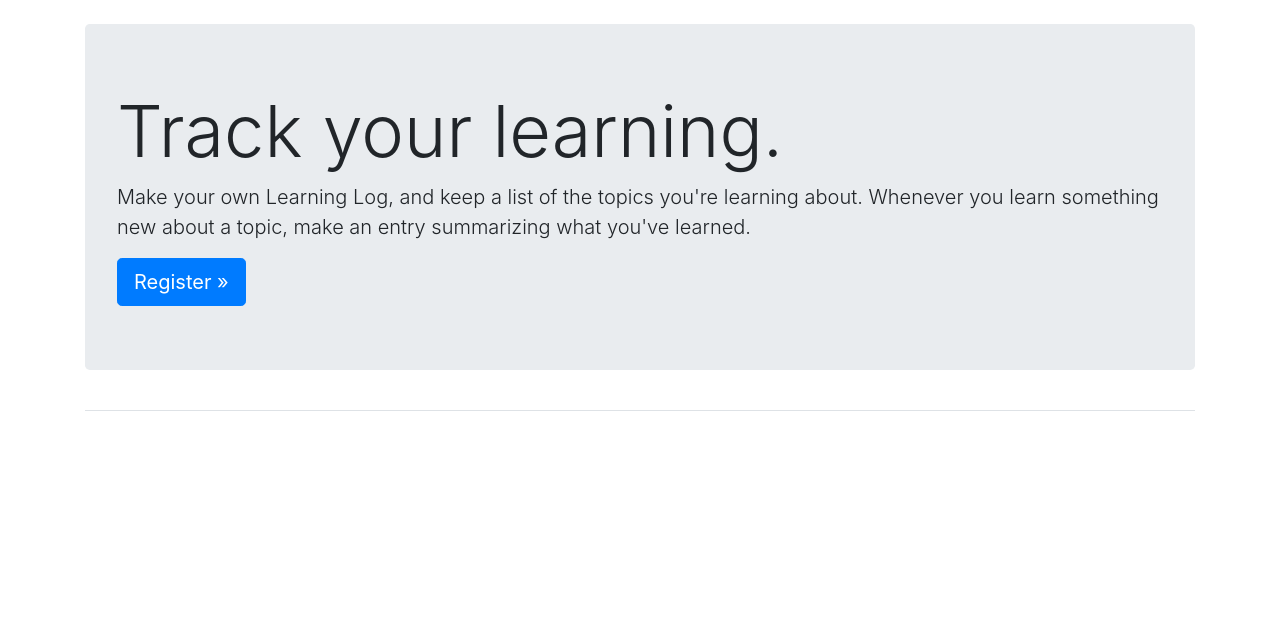
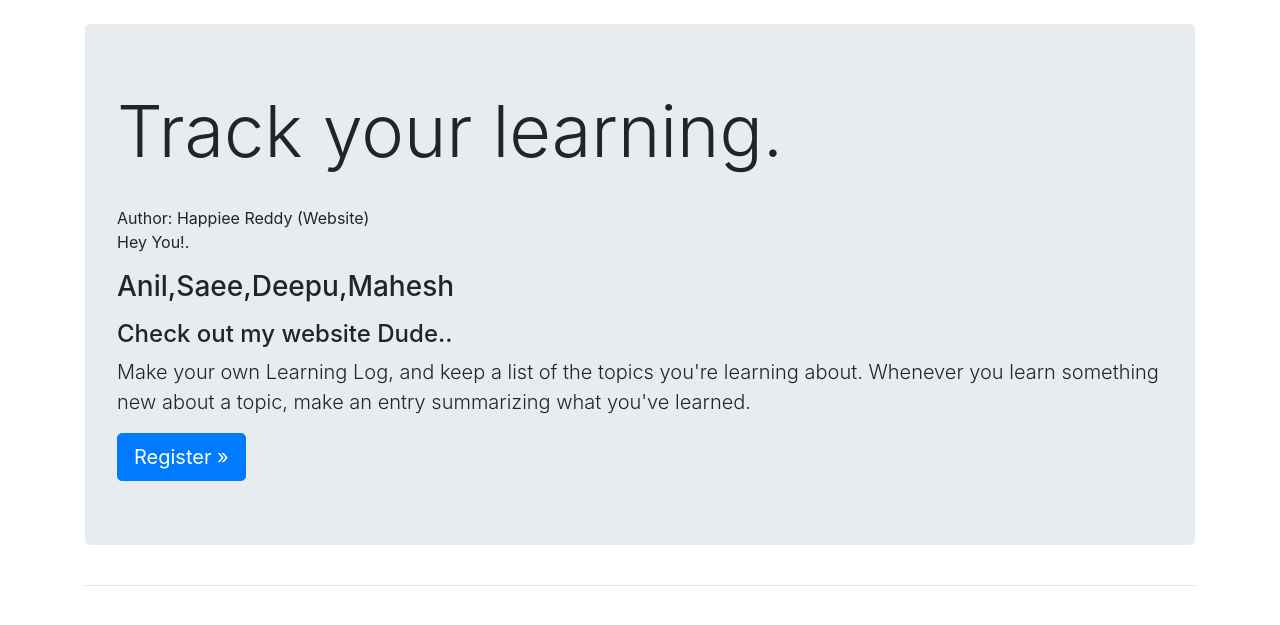
Before and after one commit to s4santa/san, a Django app: page / in a window 1280 px wide. Shown: the part 58-683 px from the top of the page. Run offline with Django 4.2, Linux system fonts and the light colour scheme; parts of the project's set-up code (start-up, migrations or seed data) failed here and were passed over; some libraries are stand-ins or nearby versions.

Commit message:
Update index.html

```diff
--- a/learning_logs/templates/learning_logs/index.html
+++ b/learning_logs/templates/learning_logs/index.html
@@ -3,6 +3,12 @@
 {% block page_header %}
 <div class="jumbotron">
     <h1 class="display-3">Track your learning.</h1>
+    <br>
+    Author: Happiee Reddy (Website)
+
+    <p> Hey You!.
+        <br> <h3>Anil,Saee,Deepu,Mahesh </h3> <p>
+        <h4>Check out my website Dude..</h4>
 
     <p class="lead">Make your own Learning Log, and keep a list of the
         topics you're learning about. Whenever you learn something new
```
